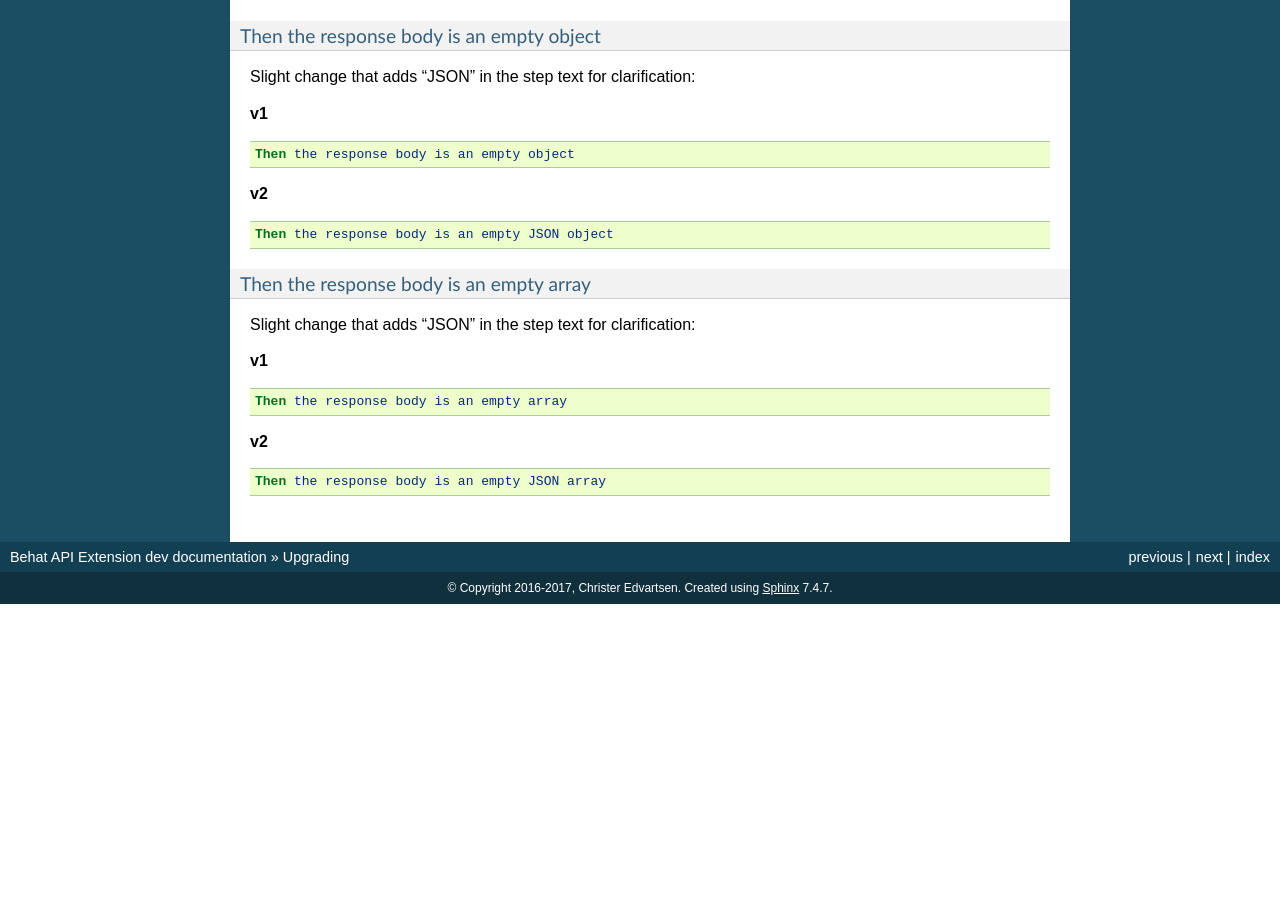
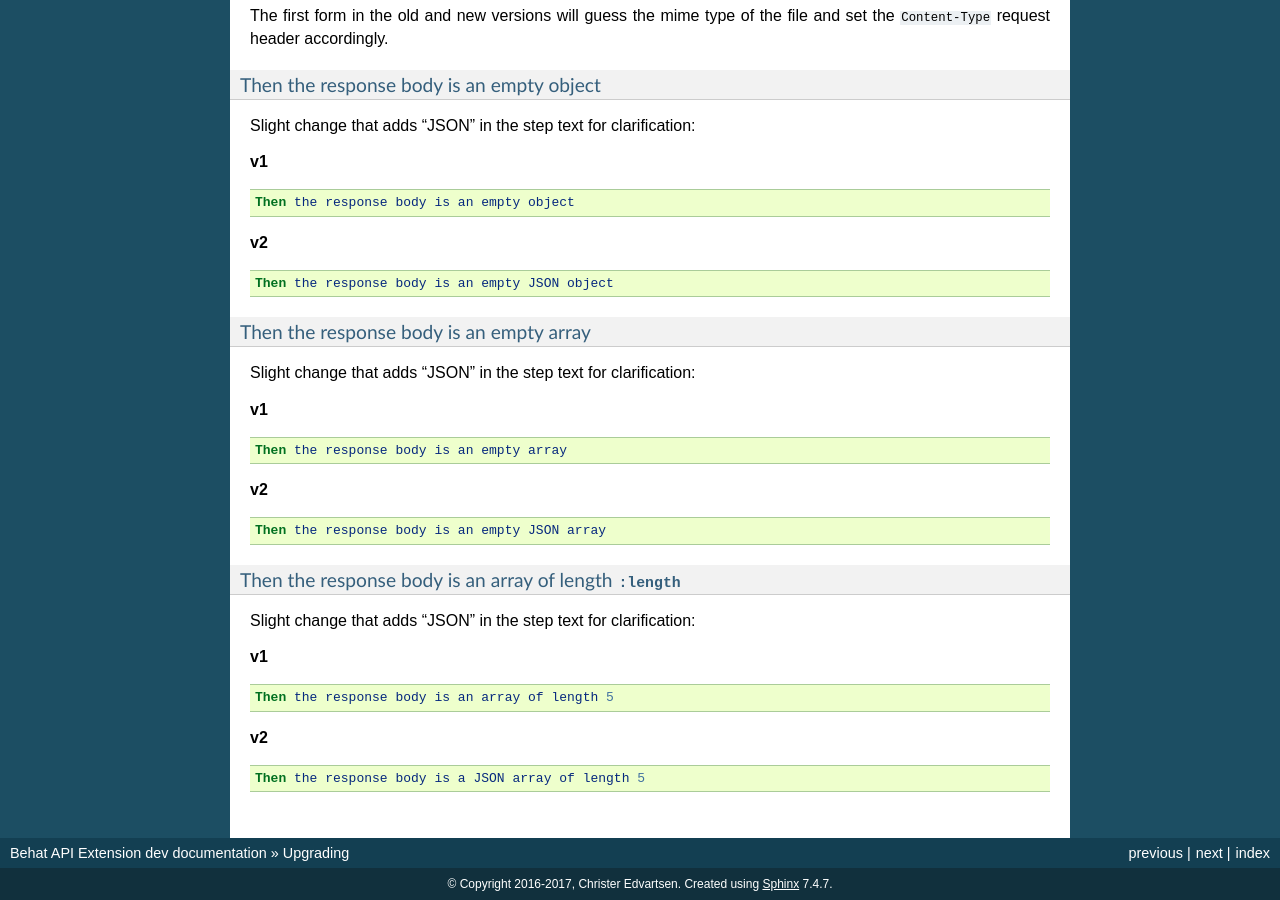
Before and after one commit to imbo/behat-api-extension, a Sphinx documentation site: the page built from docs/installation/upgrade.rst, in a window 1280 px wide and 900 px high, scrolled down 2739 px. Built offline with Sphinx 7.4.7, drawn with Linux system fonts in a browser that asks for light colours; before the commit the page ends 3343 px from its top, so only the background shows below that; some of the changed text lies outside the part shown.

Commit message:
Rename step method, and make step text more specific

```diff
--- a/docs/installation/upgrade.rst
+++ b/docs/installation/upgrade.rst
@@ -181,3 +182,20 @@ Slight change that adds "JSON" in the step text for clarification:
 .. code-block:: gherkin
 
     Then the response body is an empty JSON array
+
+Then the response body is an array of length ``:length``
+""""""""""""""""""""""""""""""""""""""""""""""""""""""""
+
+Slight change that adds "JSON" in the step text for clarification:
+
+**v1**
+
+.. code-block:: gherkin
+
+    Then the response body is an array of length 5
+
+**v2**
+
+.. code-block:: gherkin
+
+    Then the response body is a JSON array of length 5
```
Also changed, not shown: other parts of docs/installation/upgrade.rst (+1 -0 lines), 3 other files.
